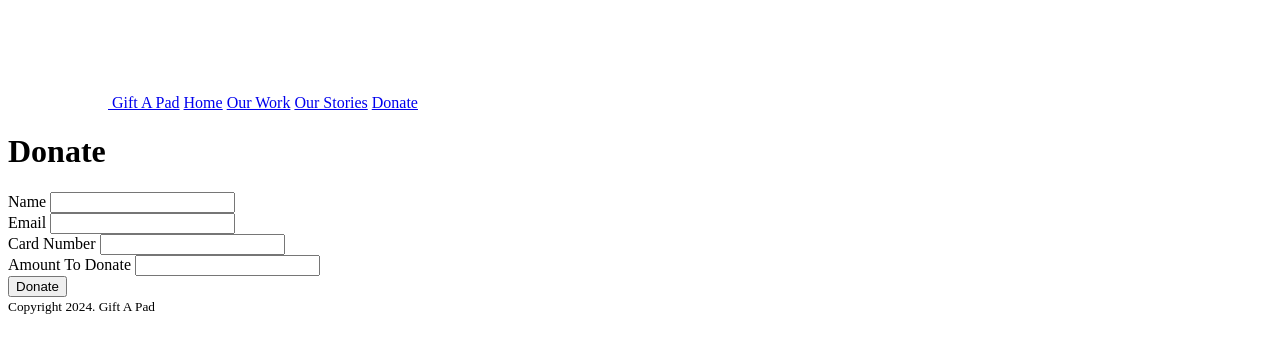
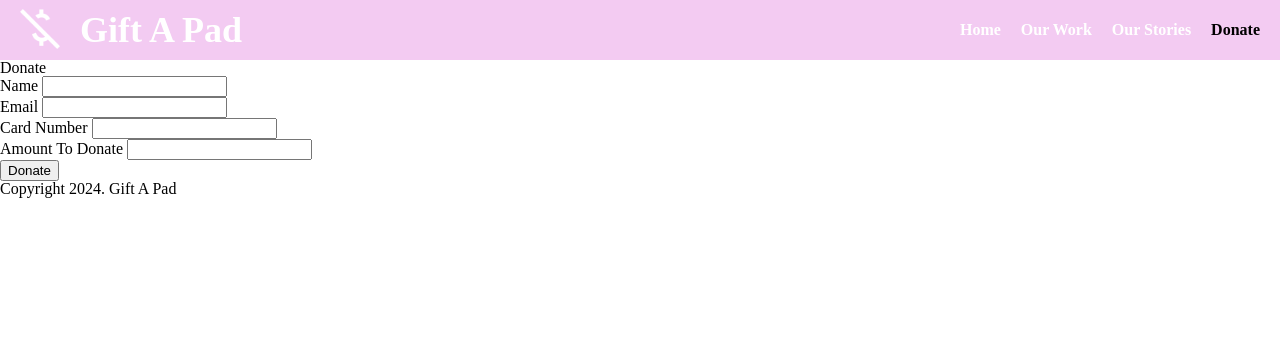
Before and after one commit to muindetuva/gift_pad, a plain HTML site: page donate.html in a window 1280 px wide. Drawn offline with Linux system fonts and the light colour scheme.

Commit message:
Add nav to all other pages

```diff
--- a/donate.html
+++ b/donate.html
@@ -5,19 +5,22 @@
     <meta charset="UTF-8">
     <meta name="viewport" content="width=device-width, initial-scale=1.0">
     <title>Gift A Pad - Donate</title>
+
+    <link rel="stylesheet" href="reset.css">
+    <link rel="stylesheet" href="style.css">
 </head>
 
 <body>
     <header>
         <nav>
             <a href="index.html">
-                <img src="/images/Logo.png" alt="">
+                <img class="logo" src="/images/Logo.png" alt="">
             </a>
-            <a href="index.html">Gift A Pad</a>
-            <a href="index.html">Home</a>
+            <a class="title" href="index.html">Gift A Pad</a>
+            <a style="margin-left: auto;" href="index.html">Home</a>
             <a href="work.html">Our Work</a>
             <a href="stories.html">Our Stories</a>
-            <a href="donate.html">Donate</a>
+            <a id="donate_link" href="donate.html">Donate</a>
         </nav>
     </header>
     <main>
```
Also changed, not shown: stories.html (+7 -4 lines), work.html (+7 -4 lines).
